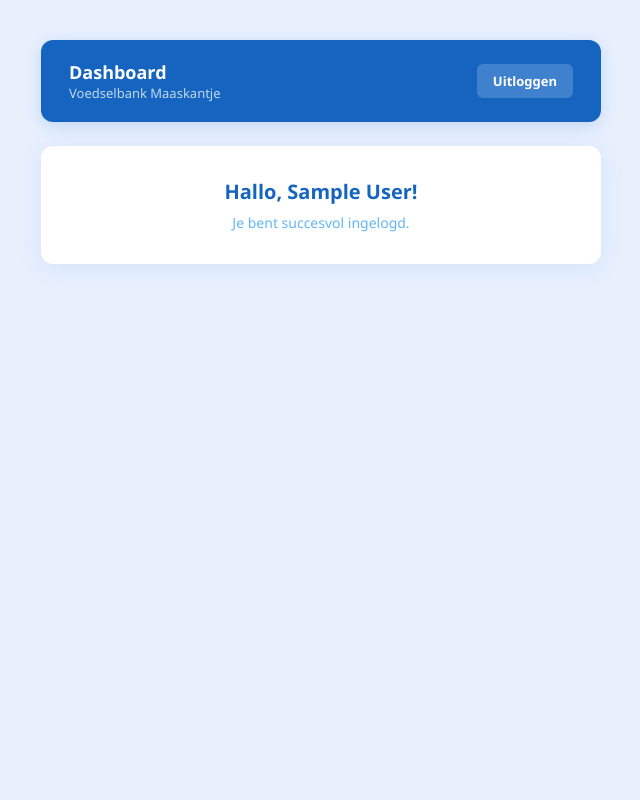
After one commit to Sowato/voedselbank-maaskantje, a PHP site: page /voedselbank-maaskantje/Pages/dashboard.php in a window 1280 px wide. The commit adds this page. Shown: the whole page, without its empty margins (319-959 px from the left). Run offline with PHP 8.4, Linux system fonts and the light colour scheme; the visitor is signed in with stand-in values (Sample User, id 1).

Commit message:
versie beheer

```diff
--- /dev/null
+++ b/Pages/dashboard.php
@@ -0,0 +1,67 @@
+<?php
+require_once __DIR__ . '/../Components/funcs.php';
+requireLogin();
+?>
+<!DOCTYPE html>
+<html lang="nl">
+<head>
+    <meta charset="UTF-8">
+    <meta name="viewport" content="width=device-width, initial-scale=1.0">
+    <title>Dashboard – Voedselbank Maaskantje</title>
+    <link rel="stylesheet" href="../style.css">
+    <style>
+        body { align-items: flex-start; padding: 40px 16px; }
+        .dashboard { max-width: 560px; width: 100%; margin: 0 auto; }
+        .top-bar {
+            background: #1565c0;
+            color: #fff;
+            border-radius: 12px;
+            padding: 20px 28px;
+            display: flex;
+            align-items: center;
+            justify-content: space-between;
+            margin-bottom: 24px;
+            box-shadow: 0 4px 16px rgba(21,101,192,.18);
+        }
+        .top-bar h2 { font-size: 18px; font-weight: 700; }
+        .top-bar span { font-size: 13px; opacity: .75; display: block; }
+        .logout-btn {
+            background: rgba(255,255,255,.18);
+            color: #fff;
+            border: none;
+            border-radius: 6px;
+            padding: 8px 16px;
+            font-size: 13px;
+            font-weight: 600;
+            cursor: pointer;
+            text-decoration: none;
+            transition: background .2s;
+        }
+        .logout-btn:hover { background: rgba(255,255,255,.3); }
+        .welcome-card {
+            background: #fff;
+            border-radius: 12px;
+            box-shadow: 0 4px 24px rgba(25,118,210,.10);
+            padding: 32px 28px;
+            text-align: center;
+        }
+        .welcome-card h3 { color: #1565c0; font-size: 20px; margin-bottom: 8px; }
+        .welcome-card p  { color: #64b5f6; font-size: 14px; }
+    </style>
+</head>
+<body>
+    <div class="dashboard">
+        <div class="top-bar">
+            <div>
+                <h2>Dashboard</h2>
+                <span>Voedselbank Maaskantje</span>
+            </div>
+            <a href="../Components/logout.php" class="logout-btn">Uitloggen</a>
+        </div>
+        <div class="welcome-card">
+            <h3>Hallo, <?= htmlspecialchars($_SESSION['user_name']) ?>!</h3>
+            <p>Je bent succesvol ingelogd.</p>
+        </div>
+    </div>
+</body>
+</html>
--- a/index.php
+++ b/index.php
@@ -1,4 +1,10 @@
 <?php
+/*
+Naam: Krishna Sardarsing
+Versie: 1.0
+Datum: 03/06/2026
+Beschrijving: index.php
+*/
 session_start();
 
 if (isset($_SESSION['user_id'])) {
```
Also changed, not shown: Components/forgot_password.php (+6 -1 lines), Components/login.php (+6 -1 lines), Components/logout.php (+7 -1 lines), index.html (deleted, +0 -18 lines).
